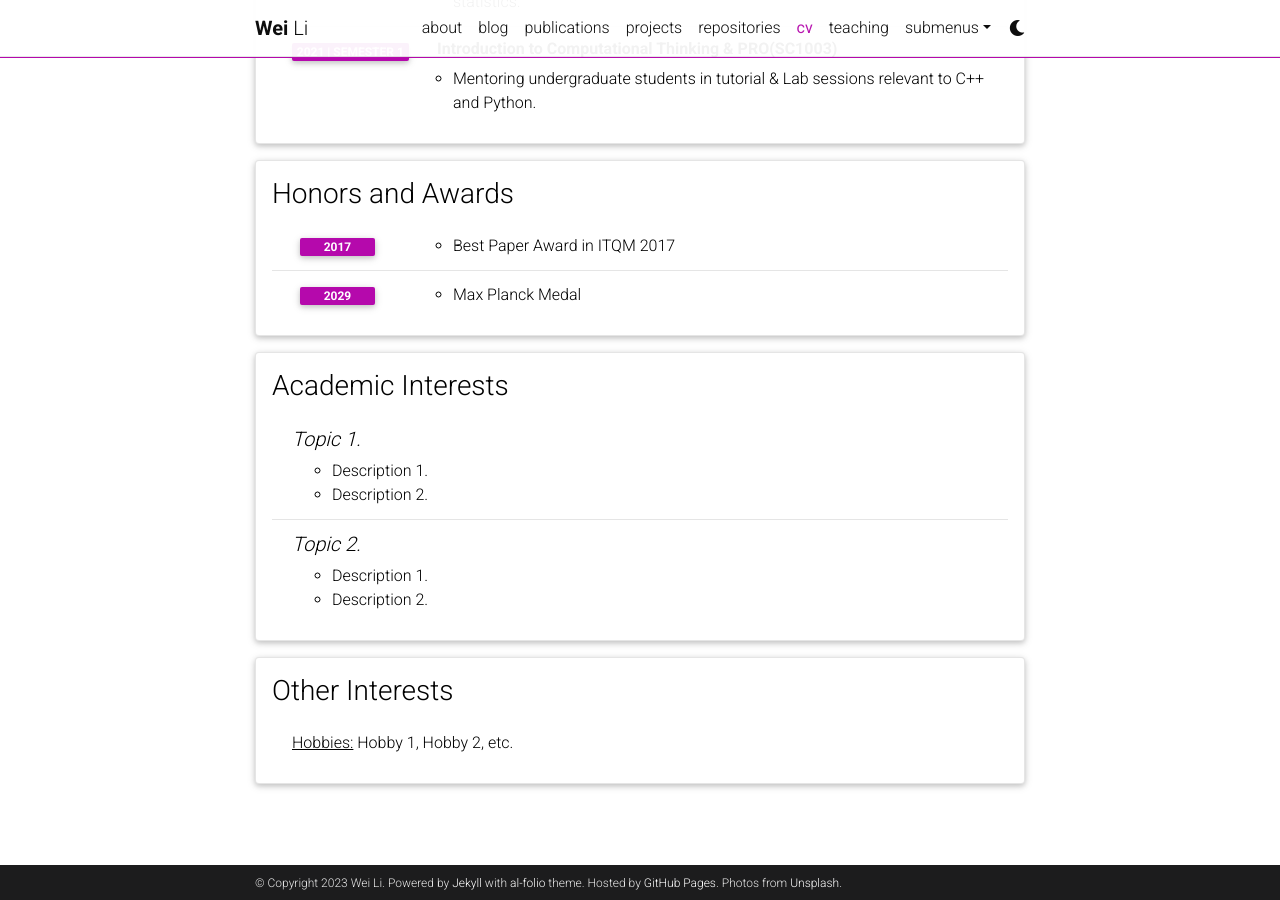
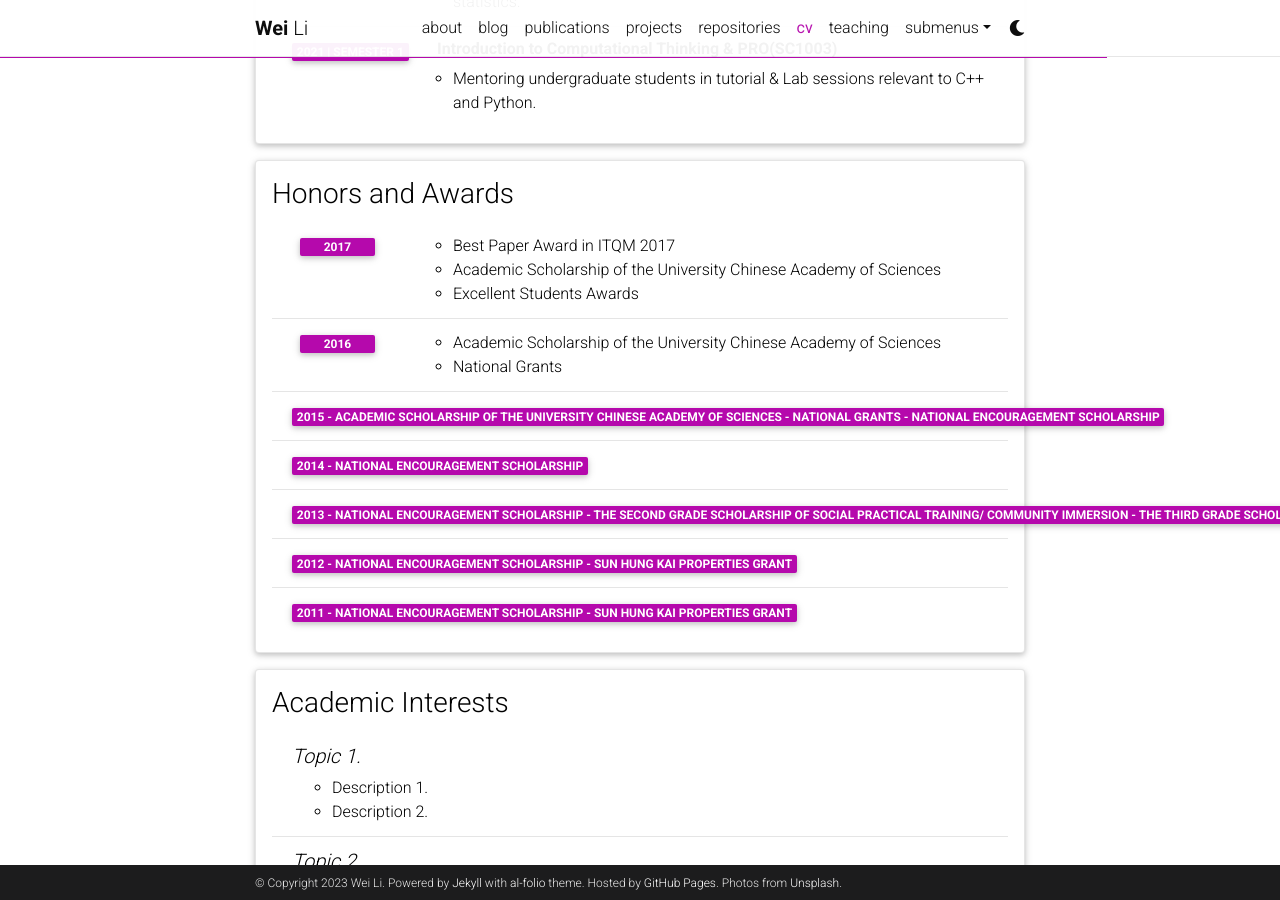
Before and after one commit to Maxwe11y/Maxwe11y.github.io, a Jekyll site: the page built from _pages/cv.md, in a window 1280 px wide and 900 px high, scrolled down 1985 px. Built offline with Jekyll 4.4.1, drawn with Linux system fonts in a browser that asks for light colours; comment, search, counter and statistics services are not loaded; a style sheet for code colours, icons or effects is not loaded.

Commit message:
Update cv.yml

```diff
--- a/_data/cv.yml
+++ b/_data/cv.yml
@@ -84,9 +84,29 @@
     - year: 2017
       items:
         - Best Paper Award in ITQM 2017
-    - year: 2029
+        - Academic Scholarship of the University Chinese Academy of Sciences
+        - Excellent Students Awards
+    - year: 2016
       items:
-        - Max Planck Medal
+        - Academic Scholarship of the University Chinese Academy of Sciences
+        - National Grants
+    - year: 2015
+        - Academic Scholarship of the University Chinese Academy of Sciences
+        - National Grants
+        - National Encouragement Scholarship
+    - year: 2014
+        - National Encouragement Scholarship
+    - year: 2013
+        - National Encouragement Scholarship
+        - The Second Grade Scholarship of social practical training/ community immersion
+        - The Third Grade Scholarship of Shanghai Jiao Tong University
+        - Sun Hung Kai Properties Grant
+    - year: 2012
+        - National Encouragement Scholarship
+        - Sun Hung Kai Properties Grant
+    - year: 2011
+        - National Encouragement Scholarship
+        - Sun Hung Kai Properties Grant
 
 - title: Academic Interests
   type: nested_list
```
